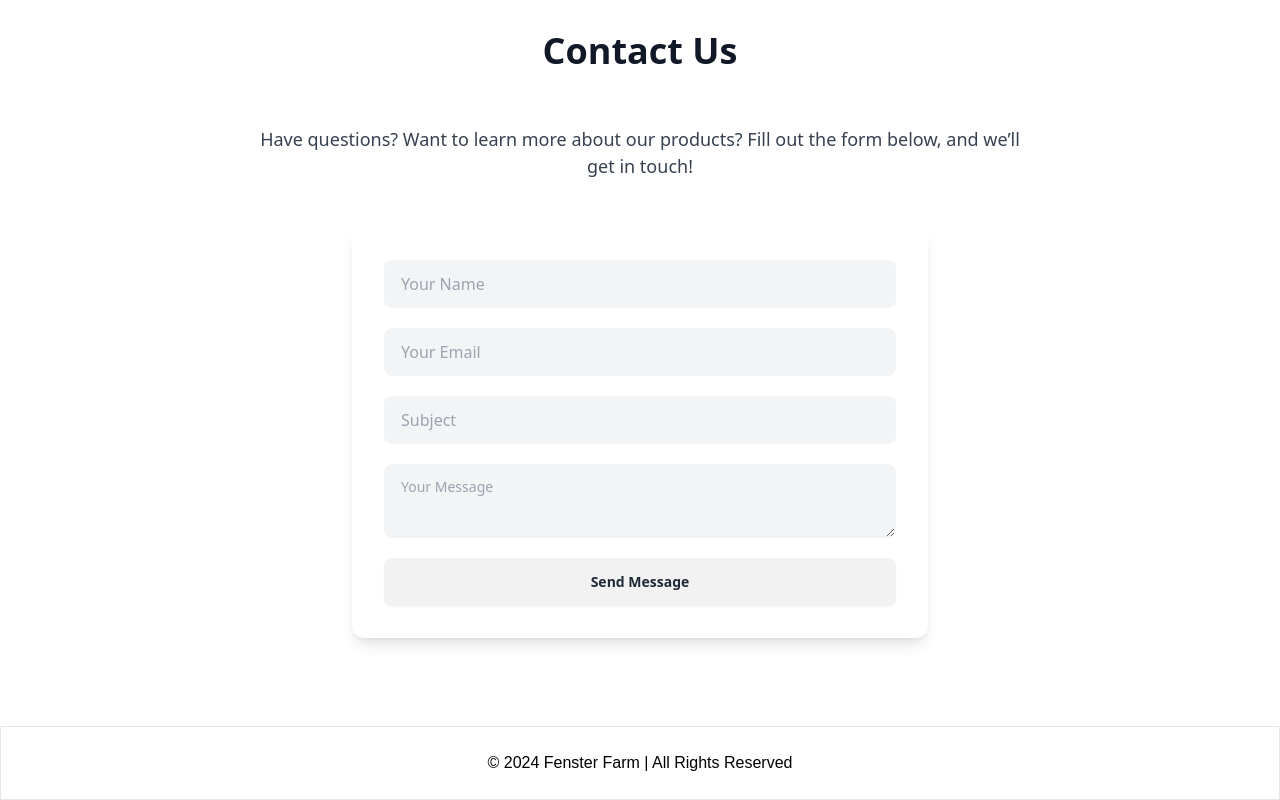
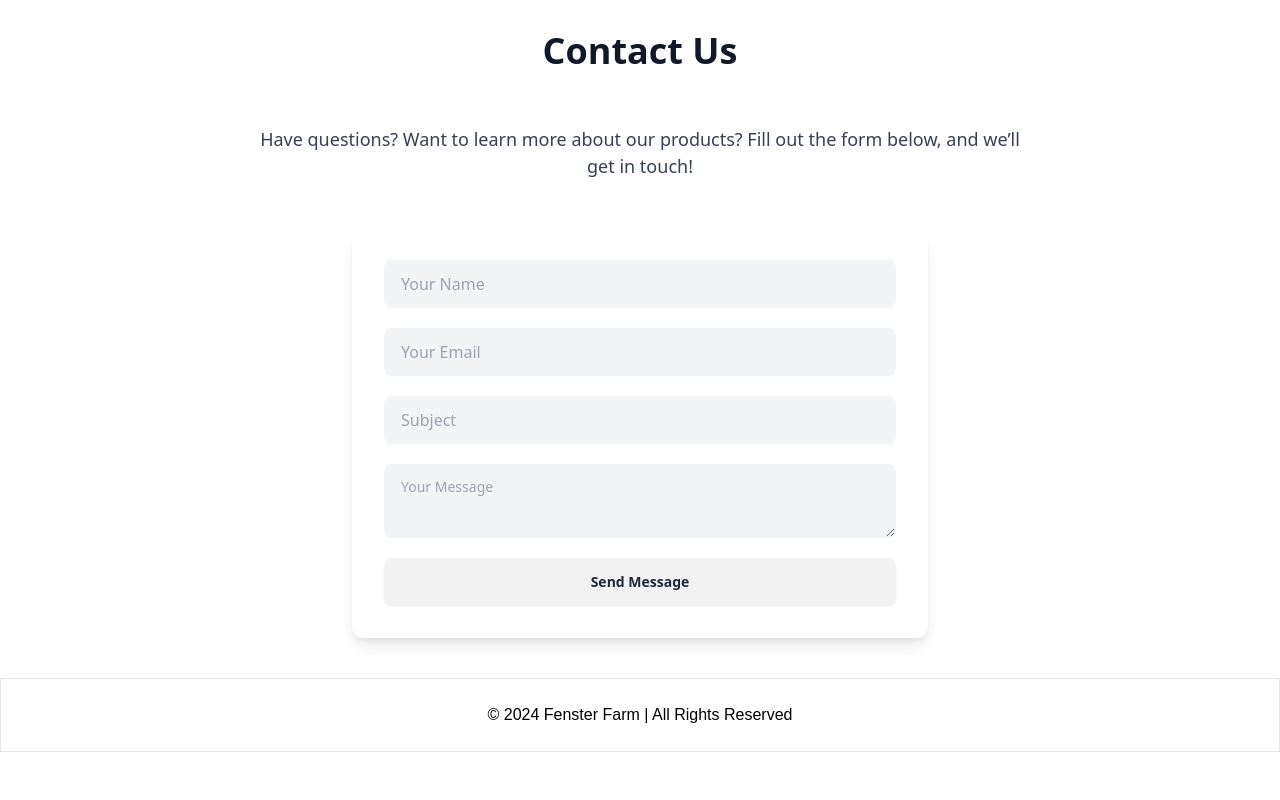
Before and after one commit to danielFeliseed/fenster-farm, a Next.js app: page / in a window 1280 px wide. Shown: the part 2783-3583 px from the top of the page. After the commit the page ends 3535 px from the top, so only its background shows below. Built offline with nearby package versions, Linux system fonts and the light colour scheme.

Commit message:
Removed margin-top from footer

```diff
--- a/app/layout.tsx
+++ b/app/layout.tsx
@@ -33,7 +33,7 @@ export default function RootLayout({
         <Navbar />
         {children}
         {/* Footer */}
-        <footer className="bg-white border py-6 mt-12 text-center text-black">
+        <footer className="bg-white border py-6 text-center text-black">
           <p>© 2024 Fenster Farm | All Rights Reserved</p>
         </footer>
       </body>
```
